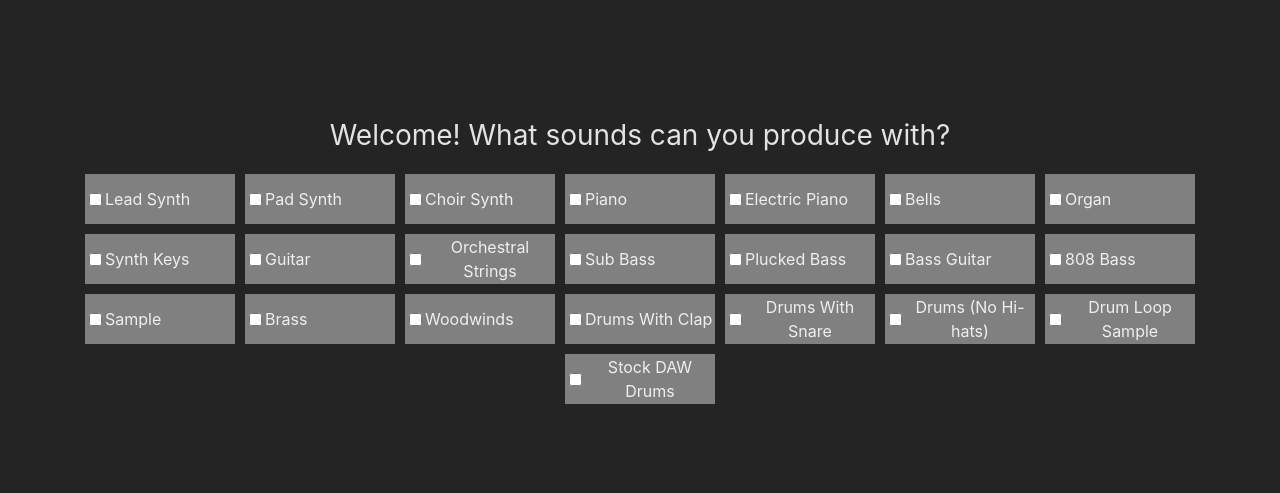
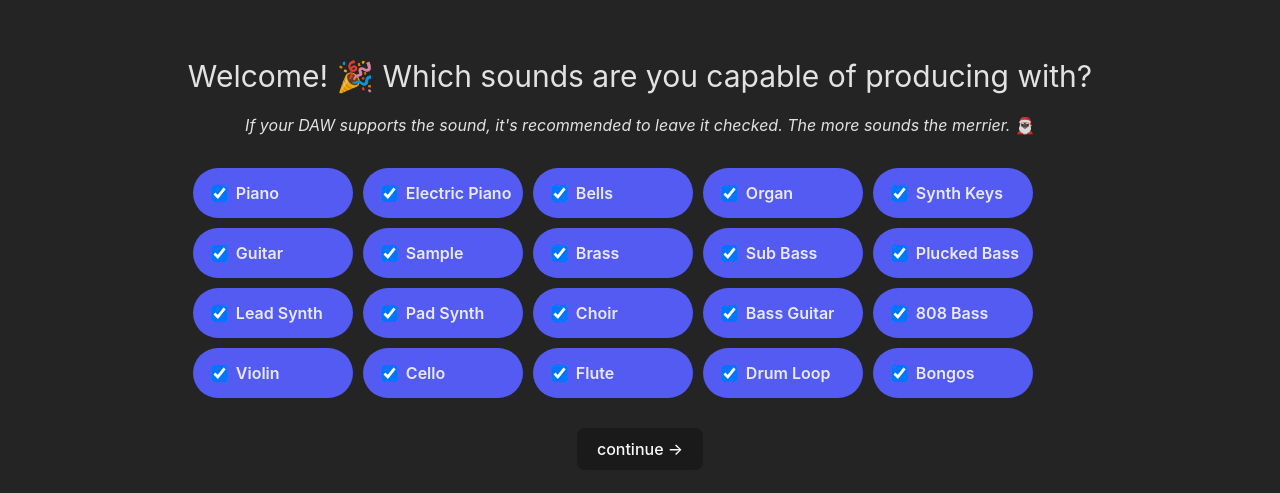
Before and after one commit to brianbaso/limited, a React (Create React App) app: page /sounds in a window 1280 px wide. Shown: the part 145-638 px from the top of the page. Built offline with nearby package versions, Linux system fonts and the light colour scheme.

Commit message:
sounds scaffold

```diff
--- a/src/components/SoundsList.js
+++ b/src/components/SoundsList.js
@@ -1,13 +1,16 @@
 import React, { useState } from 'react';
 
 const SoundsList = () => {
-  const [checkedItems, setCheckedItems] = useState([]); // State to track checked items
+  const [checkedItems, setCheckedItems] = useState([
+    "Piano", "Electric Piano", "Bells", "Organ", "Synth Keys", "Guitar", "Sample",
+    "Brass", "Sub Bass", "Plucked Bass", "Lead Synth", "Pad Synth", "Choir",
+    "Bass Guitar", "808 Bass", "Violin", "Cello", "Flute", "Drum Loop", "Bongos"
+  ]);
 
   const items = [
-    "Lead Synth", "Pad Synth", "Choir Synth", "Piano", "Electric Piano", "Bells",
-    "Organ", "Synth Keys", "Guitar", "Orchestral Strings", "Sub Bass", "Plucked Bass",
-    "Bass Guitar", "808 Bass", "Sample", "Brass", "Woodwinds", "Drums With Clap",
-    "Drums With Snare", "Drums (No Hi-hats)", "Drum Loop Sample", "Stock DAW Drums"
+    "Piano", "Electric Piano", "Bells", "Organ", "Synth Keys", "Guitar", "Sample",
+    "Brass", "Sub Bass", "Plucked Bass", "Lead Synth", "Pad Synth", "Choir",
+    "Bass Guitar", "808 Bass", "Violin", "Cello", "Flute", "Drum Loop", "Bongos"
   ];
 
   const handleItemToggle = (item) => {
@@ -23,24 +26,36 @@ const SoundsList = () => {
       display: 'flex',
       flexDirection: 'row',
       flexWrap: 'wrap',
-      justifyContent: 'center'
+      justifyContent: 'center',
+      paddingTop: '10px',
+      paddingBottom: '25px',
+      width: '850px'
     }}>
       {items.map((item) => (
         <div
+          className="sound-item"
           key={item}
           style={{
             display: 'flex',
             alignItems: 'center',
             margin: '5px',
-            width: '150px',
+            width: '160px',
             height: '50px',
-            backgroundColor: checkedItems.includes(item) ? 'lightblue' : 'grey',
+            borderRadius: '25px',
+            cursor: 'pointer',
+            fontWeight: '600',
+            backgroundColor: checkedItems.includes(item) ? '#535bf2' : 'grey',
           }}
+          onClick={() => handleItemToggle(item)}
         >
           <input
             type="checkbox"
             checked={checkedItems.includes(item)}
-            onChange={() => handleItemToggle(item)}
+            style={{
+              transform: 'scale(1.3)',
+              marginRight: '10px',
+              marginLeft: '20px'
+            }}
           />
           <span>{item}</span>
         </div>
--- a/src/index.css
+++ b/src/index.css
@@ -251,14 +251,38 @@ select:focus {
   gap: 15px;
 }
 
+.start-heading {
+  margin-bottom: 10px;
+}
+
+.start-subtext {
+  margin-top: 0;
+  margin-bottom: 20px;
+  font-style: italic;
+  font-weight: 300;
+}
+
 /* Sounds */
 
 .sounds-container {
   display: flex;
   flex-direction: column;
+  justify-content: center;
 }
 
 .sounds-header {
-  font-size: 28px;
+  font-size: 30px;
   font-weight: 400;
+  margin-bottom: 10px;
 }
+
+.sounds-subtext {
+  font-weight: 400;
+  margin-top: 10px;
+  font-style: italic;
+  font-size: 16px;
+}
+
+/* .continue-button {
+  border: 1px solid rgba(74, 45, 224);
+} */
--- a/src/pages/Arrange.js
+++ b/src/pages/Arrange.js
@@ -5,7 +5,7 @@ import { useContext } from 'react';
 
 function Arrange() {
   const { isVocalsChecked } = useContext(MyContext);
-  const nextPage = isVocalsChecked ? "/vocals" : "/";
+  const nextPage = isVocalsChecked ? "/vocals" : "/start";
 
   return (
     <div className="main-container">
--- a/src/pages/Home.js
+++ b/src/pages/Home.js
@@ -1,5 +1,4 @@
 import { useContext, useEffect } from 'react';
-import SignUp from '../components/SignUpForm.js';
 import pharrell from '../assets/images/pharrell.jpeg'
 import { MyContext } from '../MyContext.js';
 import { Link } from 'react-router-dom';
--- a/src/pages/Sounds.js
+++ b/src/pages/Sounds.js
@@ -1,28 +1,19 @@
 import { Link } from 'react-router-dom';
-import { getAuth, signOut } from "firebase/auth";
-import { useNavigate } from "react-router-dom";
 import SoundsList from '../components/SoundsList';
 
 function Sounds() {
-    const navigate = useNavigate();
-
-    const handleSignOut = async () => {
-      const auth = getAuth();
-      signOut(auth).then(() => {
-        console.log('user signed out')
-        navigate('/')
-        // Sign-out successful.
-      }).catch((error) => {
-        // An error happened.
-        console.log('sign out error', error)
-      });
-    }
 
     return (
         <>
           <div className="sounds-container">
-            <h1 className="sounds-header">Welcome! What sounds can you produce with?</h1>
+            <h1 className="sounds-header">Welcome! 🎉 Which sounds are you capable of producing with?</h1>
+            <p className="sounds-subtext">If your DAW supports the sound, it's recommended to leave it checked. The more sounds the merrier. 🎅🏿</p>
             <SoundsList />
+          </div>
+          <div>
+            <Link to="/start">
+              <button className="primary-button continue-button">continue →</button>
+            </Link>
           </div>
         </>
     );
--- a/src/pages/Start.js
+++ b/src/pages/Start.js
@@ -6,7 +6,8 @@ function Start() {
     return (
         <>
           <div>
-            <h1 className="floating-heading">limited 🥀</h1>
+            <h1 className="start-heading floating-heading">limited 🥀</h1>
+            <p className="start-subtext">Let's cook... 🧪</p>
             <div className="start-button-container">
               <HomeActions />
             </div>
--- a/src/pages/Vocals.js
+++ b/src/pages/Vocals.js
@@ -12,7 +12,7 @@ function Vocals() {
             <h2>Write & Record</h2>
             <p className="vocals-text">Don't let high expecatations give you writer's block. <br/> Just have fun.</p>
         </div>
-        <Timer minutes={10} next={"/"} />
+        <Timer minutes={10} next={"/start"} />
       </div>
     </div>
   );
```
Also changed, not shown: 1 other file (tests, documents, lock files or other folders).
